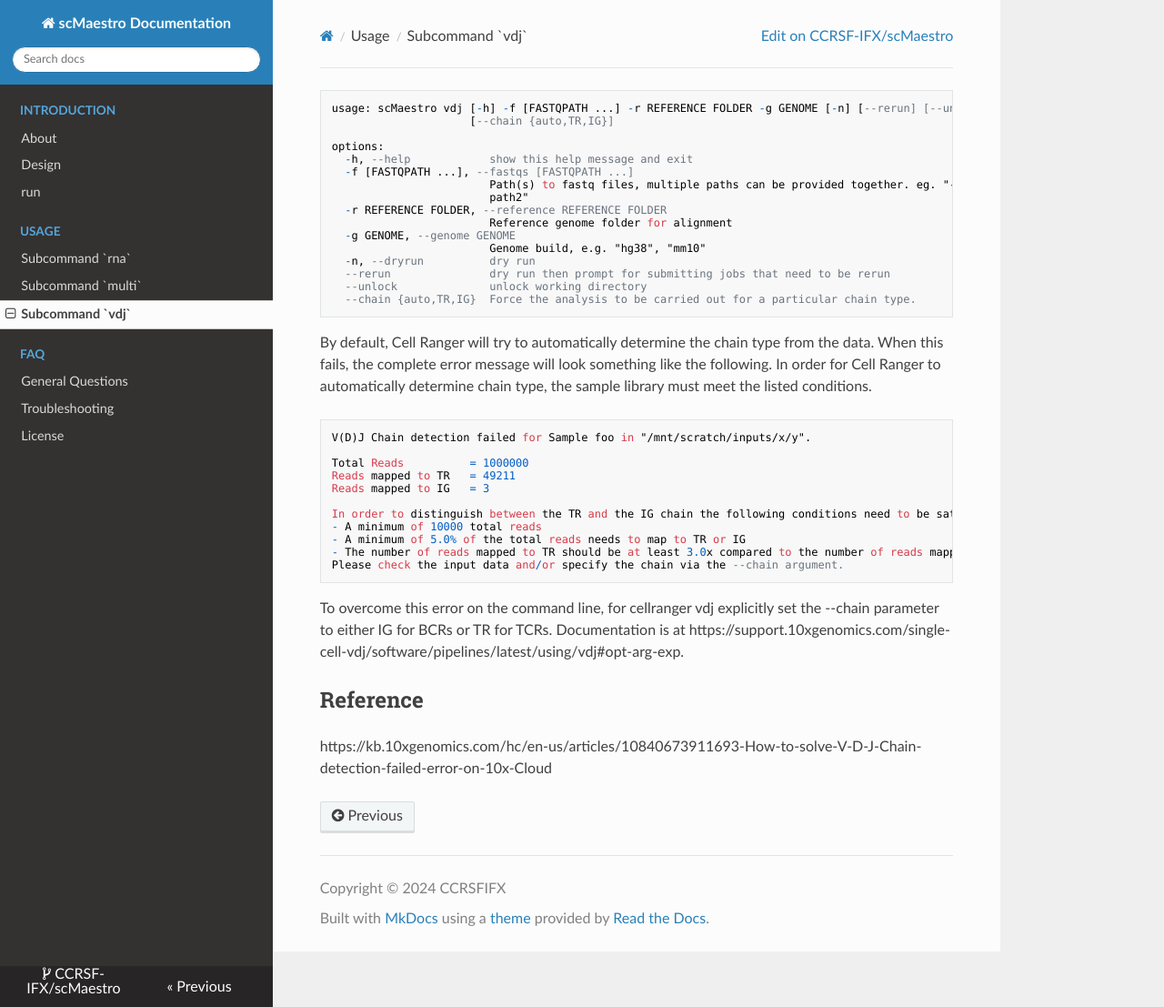
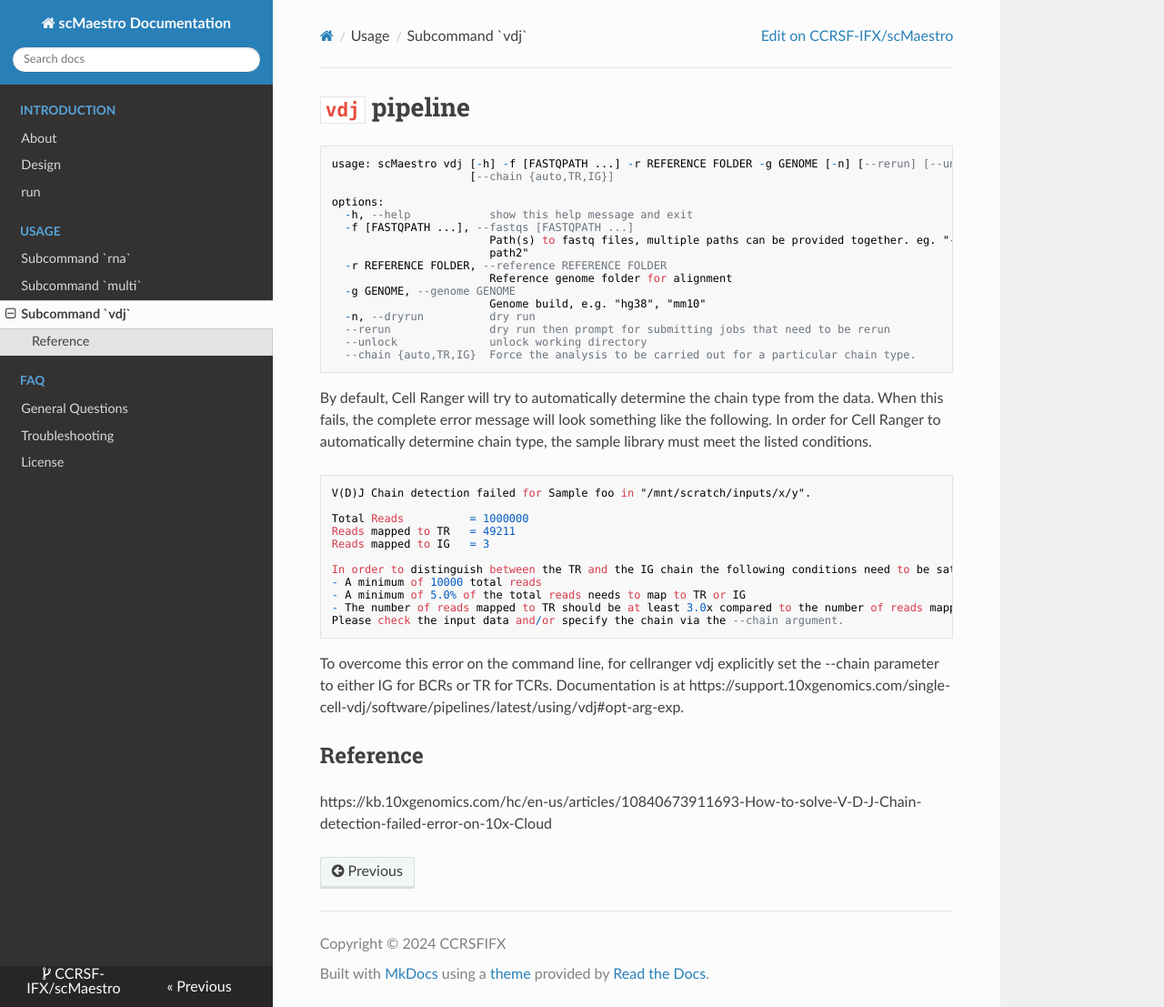
Before and after one commit to CCRSF-IFX/scMaestro, an MkDocs documentation site: the page built from docs/vdj.md, in a window 1280 px wide and 1107 px high. Shown: the whole window at 91% size. Built offline with MkDocs 1.6.1, drawn with Linux system fonts in a browser that asks for light colours; nearby versions of some CDN libraries.

Commit message:
Update docs/vdj.md

````diff
--- a/docs/vdj.md
+++ b/docs/vdj.md
@@ -1,4 +1,4 @@
-
+# `vdj` pipeline
 
 ```
 usage: scMaestro vdj [-h] -f [FASTQPATH ...] -r REFERENCE FOLDER -g GENOME [-n] [--rerun] [--unlock]
````
